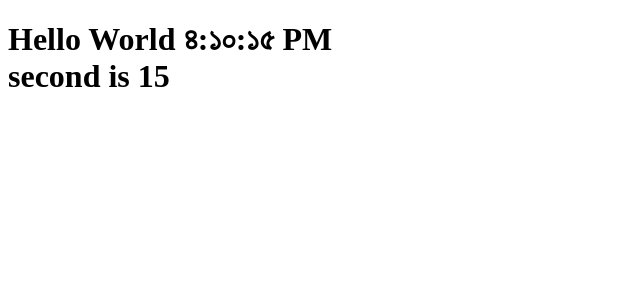
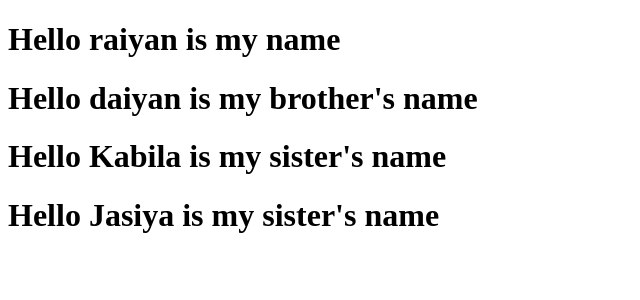
Before and after one commit to RaiyanNooryRady/JavaScript-Codes, a React (Create React App) app in the folder React/my-react/: page / in a window 1280 px wide. Shown: the top 300 px of the page, without its empty margins (0-640 px from the left). Built offline with nearby package versions, Linux system fonts and the light colour scheme.

Commit message:
functional component practise

```diff
--- a/React/my-react/src/index.js
+++ b/React/my-react/src/index.js
@@ -14,20 +14,42 @@ import ReactDOM from "react-dom/client";
 // }//react component
 //function= react component, it returns react element
 
-//class component: its stateful
-class Clock extends React.Component{
+// //class component: its stateful
+// class Clock extends React.Component{
 
-    render(){
+//     render(){
 
-        return (
-            <h1 className="heading">
-                <span className="text">Hello {this.props.children}{ new Date().toLocaleTimeString(this.props.locale)}</span> <br/>
-                <span className={this.props.className}>second is {new Date().getSeconds()}</span>
-            </h1>
-        );
-    }
-}
-// const ClockComponent= new Clock();
+//         return (
+//             <h1 className="heading">
+//                 <span className="text">Hello {this.props.children}{ new Date().toLocaleTimeString(this.props.locale)}</span> <br/>
+//                 <span className={this.props.className}>second is {new Date().getSeconds()}</span>
+//             </h1>
+//         );
+//     }
+// }
+// // const ClockComponent= new Clock();
 
-const root = ReactDOM.createRoot(document.getElementById("root"));
-root.render(<Clock locale="bn-BD" className="hello"> World </Clock>);
+// const root = ReactDOM.createRoot(document.getElementById("root"));
+// root.render(<Clock locale="bn-BD" className="hello"> World </Clock>);
+
+function Welcome(props){
+    return(
+      <div>
+        <h1 className={props.classN}>Hello {props.name} {props.children}</h1>
+      </div>
+    );
+  }
+
+  function App(){
+    return (
+      <div>
+        <Welcome name="raiyan" classN="rn"> is my name </Welcome>
+        <Welcome name="daiyan" classN="dn"> is my brother's name </Welcome>
+        <Welcome name="Kabila" classN="kn"> is my sister's name </Welcome>
+        <Welcome name="Jasiya" classN="jn"> is my sister's name </Welcome>
+      </div>
+    );
+  }
+
+  const root=ReactDOM.createRoot(document.getElementById('root'));
+  root.render(<App />);
```
